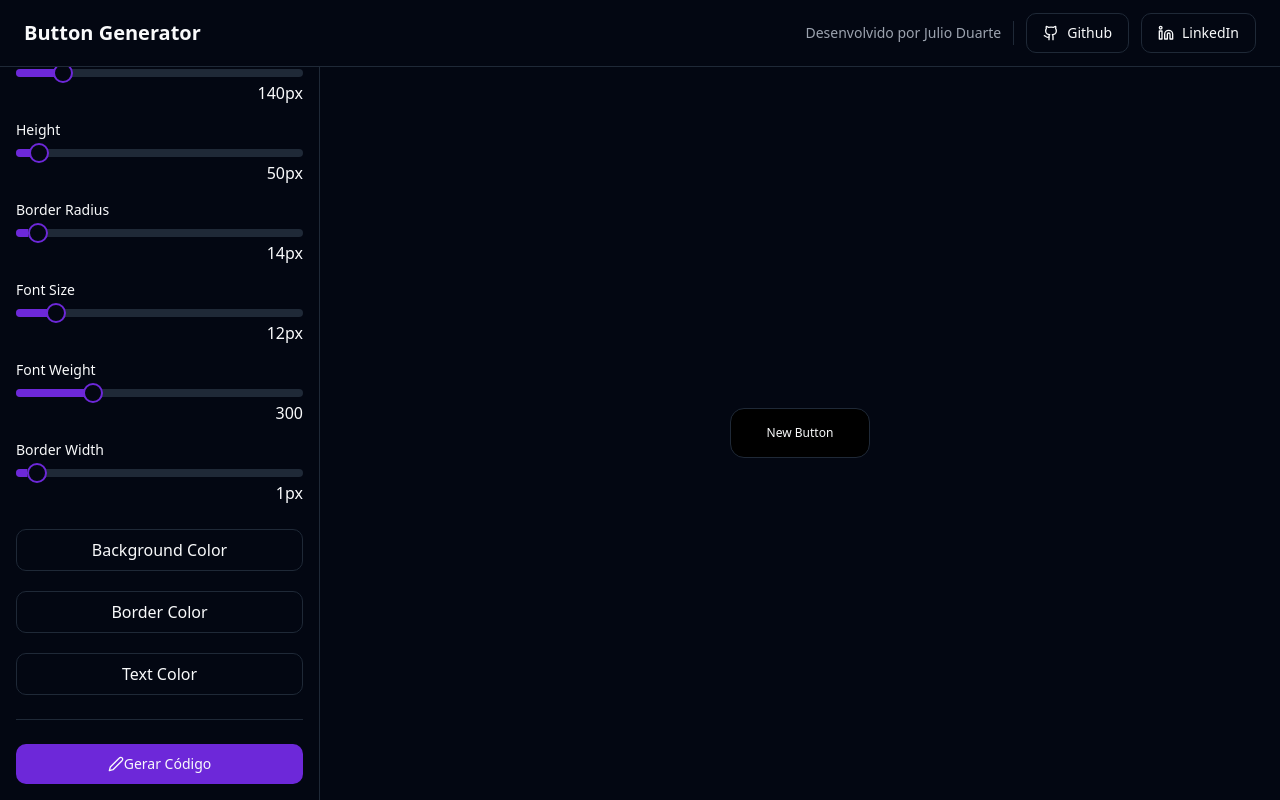
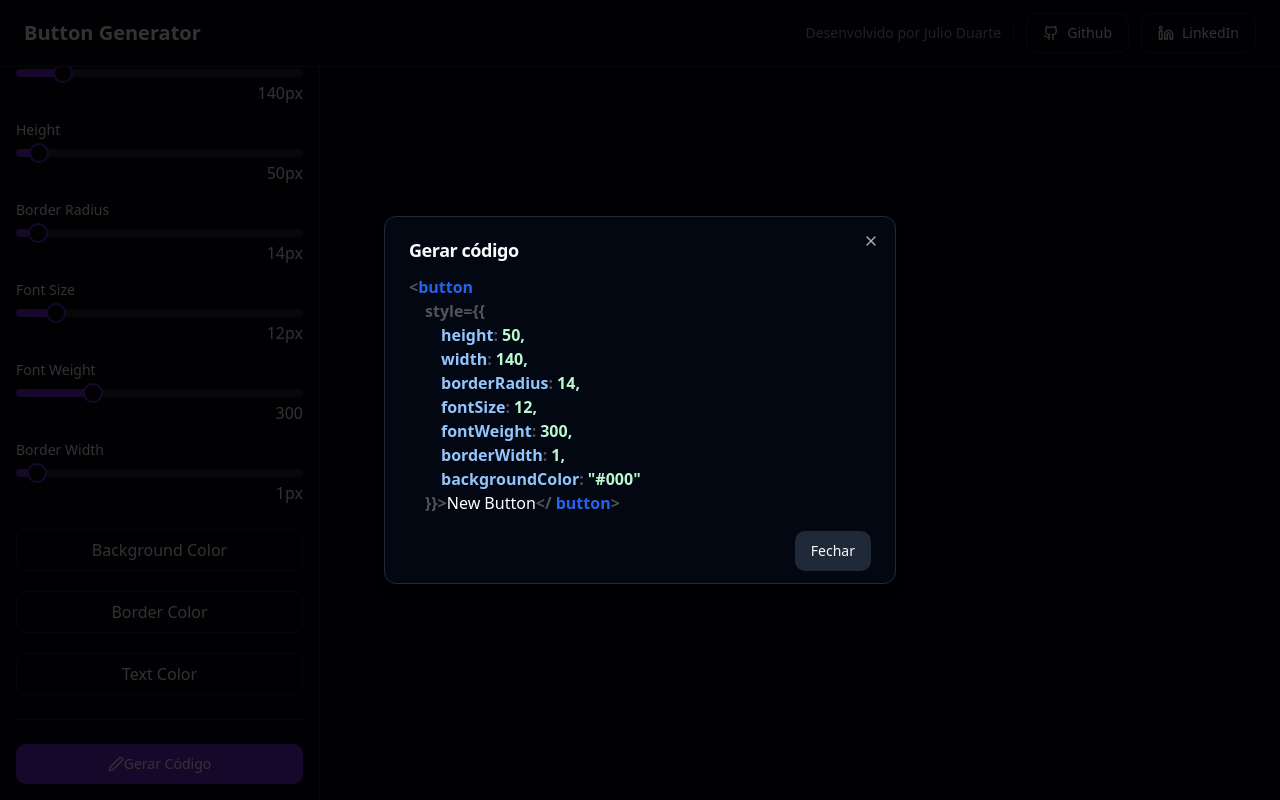
Before and after one commit to iJulioDuarte/button-generator, a React (Vite) app: page / in a window 1280 px wide. Both pictures are taken after a click on the button "Gerar Código". Built offline with nearby package versions, Linux system fonts and the light colour scheme.

Commit message:
feat: modal de geracao de codigo

```diff
--- /dev/null
+++ b/src/components/layout/sidebar/code-modal/index.tsx
@@ -0,0 +1,75 @@
+import { Modal } from "@/components/ui/modal";
+import { useButtonConfigs } from "@/context/use-button-configs";
+import { ValidConfigs } from "./types";
+export const CodeModal = (props: {
+  isOpenCodeModal: boolean;
+  setIsOpenCodeModal(newValue: boolean): void;
+}) => {
+  const { isOpenCodeModal, setIsOpenCodeModal } = props;
+
+  const configs = useButtonConfigs();
+
+  const getValidConfigs = () => {
+    const validConfigs: Partial<ValidConfigs> = {};
+
+    Object.keys(configs).forEach((key) => {
+      const keyAsKeyof = key as keyof typeof configs;
+
+      if (
+        !configs[keyAsKeyof] ||
+        typeof configs[keyAsKeyof] === "function" ||
+        keyAsKeyof === "label"
+      )
+        return;
+
+      validConfigs[key as keyof ValidConfigs] = configs[keyAsKeyof];
+    });
+
+    return Object.keys(validConfigs).map((key, index) => {
+      return (
+        <span className="flex">
+          <span className="text-blue-300">{key}</span>:{" "}
+          <span className="text-green-200 pl-1">
+            {typeof validConfigs[key as keyof ValidConfigs] === "number"
+              ? validConfigs[key as keyof ValidConfigs]
+              : `"${validConfigs[key as keyof ValidConfigs]}"`}
+            {index !== Object.keys(validConfigs).length - 1 && ","}
+          </span>
+        </span>
+      );
+    });
+  };
+
+  const validConfigs = getValidConfigs();
+
+  return (
+    <Modal
+      onHide={() => setIsOpenCodeModal(false)}
+      title={"Gerar código"}
+      open={isOpenCodeModal}
+    >
+      <div className="flex flex-col gap-1 max-w-full">
+        <span className="text-zinc-600 flex font-bold flex-col">
+          <div>
+            <span className="text-blue-600">
+              <span className="text-zinc-600">{"<"}</span>button
+            </span>
+          </div>
+          <span className="ml-4">
+            {"style={{"}{" "}
+            {<span className="flex flex-col ml-4">{validConfigs}</span>}
+            <span>{"}}"}</span>
+            <span>{">"}</span>
+            {configs.label && (
+              <span className="text-white font-normal">{configs.label}</span>
+            )}
+            <span>
+              <span>{"</"}</span> <span className="text-blue-600">button</span>
+            </span>
+            <span>{">"}</span>
+          </span>
+        </span>
+      </div>
+    </Modal>
+  );
+};
--- /dev/null
+++ b/src/components/layout/sidebar/code-modal/types.ts
@@ -0,0 +1,5 @@
+import { StandartProperties } from "@/types";
+
+export type ValidConfigs = {
+  [key in keyof StandartProperties]: number | string;
+};
--- a/src/components/layout/sidebar/index.tsx
+++ b/src/components/layout/sidebar/index.tsx
@@ -1,4 +1,4 @@
-import { FC, useMemo } from "react";
+import { FC, useMemo, useState } from "react";
 import {
   sliderDefaultValues,
   useButtonConfigs,
@@ -12,6 +12,7 @@ import { Label } from "@/components/ui/label";
 import { Pen } from "lucide-react";
 import { Separator } from "@/components/ui/separator";
 import { useSliderConfigs } from "./hooks/use-slider-configs";
+import { CodeModal } from "./code-modal";
 
 export const Sidebar: FC = () => {
   const {
@@ -23,6 +24,8 @@ export const Sidebar: FC = () => {
     borderColor,
     setBorderColor,
   } = useButtonConfigs();
+
+  const [isOpenCodeModal, setIsOpenCodeModal] = useState(false);
 
   const { sliderConfigs } = useSliderConfigs();
 
@@ -94,7 +97,15 @@ export const Sidebar: FC = () => {
         <Separator />
 
         <div className="pb-4">
-          <Button className="w-full" type="button">
+          <CodeModal
+            isOpenCodeModal={isOpenCodeModal}
+            setIsOpenCodeModal={setIsOpenCodeModal}
+          />
+          <Button
+            className="w-full"
+            type="button"
+            onClick={() => setIsOpenCodeModal(true)}
+          >
             <Pen className="w-4 h-4" />
             Gerar Código
           </Button>
--- a/src/components/ui/modal/modal.tsx
+++ b/src/components/ui/modal/modal.tsx
@@ -5,6 +5,7 @@ import { X } from "lucide-react";
 import { cn } from "@/lib/utils";
 import { FC } from "react";
 import { CommonContentProps, ModalProps } from "./types";
+import { Button } from "../button";
 
 const Dialog = DialogPrimitive.Root;
 
@@ -20,7 +21,7 @@ const DialogContent = React.forwardRef<
     <DialogPrimitive.Content
       ref={ref}
       className={cn(
-        "fixed left-[50%] top-[50%] z-50 grid w-full max-w-lg translate-x-[-50%] translate-y-[-50%] gap-4 border bg-background p-6 shadow-lg duration-200 data-[state=open]:animate-in data-[state=closed]:animate-out data-[state=closed]:fade-out-0 data-[state=open]:fade-in-0 data-[state=closed]:zoom-out-95 data-[state=open]:zoom-in-95 data-[state=closed]:slide-out-to-left-1/2 data-[state=closed]:slide-out-to-top-[48%] data-[state=open]:slide-in-from-left-1/2 data-[state=open]:slide-in-from-top-[48%] sm:rounded-lg",
+        "fixed left-[50%] top-[50%] z-50 grid w-full max-w-lg translate-x-[-50%] translate-y-[-50%] gap-4 border bg-background p-6 pb-3 shadow-lg duration-200 data-[state=open]:animate-in data-[state=closed]:animate-out data-[state=closed]:fade-out-0 data-[state=open]:fade-in-0 data-[state=closed]:zoom-out-95 data-[state=open]:zoom-in-95 data-[state=closed]:slide-out-to-left-1/2 data-[state=closed]:slide-out-to-top-[48%] data-[state=open]:slide-in-from-left-1/2 data-[state=open]:slide-in-from-top-[48%] sm:rounded-lg",
         className
       )}
       {...props}
@@ -54,15 +55,20 @@ DialogHeader.displayName = "DialogHeader";
 
 const DialogFooter = ({
   className,
+  onHide,
   ...props
-}: React.HTMLAttributes<HTMLDivElement>) => (
+}: React.HTMLAttributes<HTMLDivElement> & CommonContentProps) => (
   <div
     className={cn(
       "flex flex-col-reverse sm:flex-row sm:justify-end sm:space-x-2",
       className
     )}
     {...props}
-  />
+  >
+    <Button className="bg-secondary" onClick={onHide}>
+      Fechar
+    </Button>
+  </div>
 );
 DialogFooter.displayName = "DialogFooter";
 
@@ -94,15 +100,15 @@ const DialogDescription = React.forwardRef<
 DialogDescription.displayName = DialogPrimitive.Description.displayName;
 
 const Modal: FC<ModalProps> = (props) => {
-  const { onHide, children, title } = props;
+  const { onHide, children, title, open, customFooter } = props;
 
-  //continuar modal
   return (
     <>
-      <Dialog open={true} modal={false} defaultOpen={true}>
+      <Dialog open={open} modal={false} defaultOpen={open}>
         <DialogContent onHide={onHide}>
           {title && <DialogTitle>{title}</DialogTitle>}
-          {children}
+          <div>{children}</div>
+          {customFooter ?? <DialogFooter onHide={onHide} />}
         </DialogContent>
       </Dialog>
     </>
--- a/src/components/ui/modal/types.ts
+++ b/src/components/ui/modal/types.ts
@@ -7,5 +7,6 @@ export type CommonContentProps = {
 export type ModalProps = PropsWithChildren &
   CommonContentProps & {
     title?: ReactNode;
-    footer?: ReactNode;
+    customFooter?: ReactNode;
+    open: boolean;
   };
--- a/src/hooks/use-css-to-tailwind-converter/index.ts
+++ /dev/null
@@ -1,53 +0,0 @@
-import { useCallback, useMemo } from "react";
-import { ConvertionStandartsType } from "./types";
-import { ButtonConfigs } from "@/context/use-button-configs/types";
-
-export const useCssToTailwindConverter = () => {
-  const convertionStandarts: ConvertionStandartsType = useMemo(
-    () => ({
-      backgroundColor: "bg-[{value}]",
-      borderColor: "border-[{value}]",
-      borderRadius: "rounded-[{value}]",
-      borderWidth: "border-[{value}]",
-      color: "text-[{value}]",
-      fontSize: "text-[{value}]",
-      fontWeight: "font-[{value}]",
-      height: "h-[{value}]",
-      label: "{value}",
-      width: "w-[{value}]",
-    }),
-    []
-  );
-
-  const convertCssToTailwind = useCallback(
-    (values: ButtonConfigs) => {
-      const convertionStandartsKeys = Object.keys(convertionStandarts);
-      const valueKeys = Object.keys(values);
-
-      const convertedValues = convertionStandarts;
-
-      const EqualKeys = convertionStandartsKeys.filter((key) =>
-        valueKeys.includes(key)
-      );
-
-      convertionStandartsKeys.forEach((key) => {
-        const keyAsKeyof = key as keyof ConvertionStandartsType;
-
-        if (!EqualKeys.includes(key)) {
-          delete convertedValues[keyAsKeyof];
-          return;
-        }
-
-        convertedValues[keyAsKeyof] = convertedValues[keyAsKeyof].replace(
-          "{value}",
-          (values[keyAsKeyof] ?? 0).toString()
-        );
-      });
-
-      return convertedValues;
-    },
-    [convertionStandarts]
-  );
-
-  return { convertCssToTailwind };
-};
--- a/src/hooks/use-css-to-tailwind-converter/types.ts
+++ /dev/null
@@ -1,5 +0,0 @@
-import { StandartProperties } from "@/types";
-
-export type ConvertionStandartsType = {
-  [key in keyof StandartProperties]: string;
-};
```
Also changed, not shown: src/hooks/use-css-to-tailwind-converter/consts.ts (deleted).
